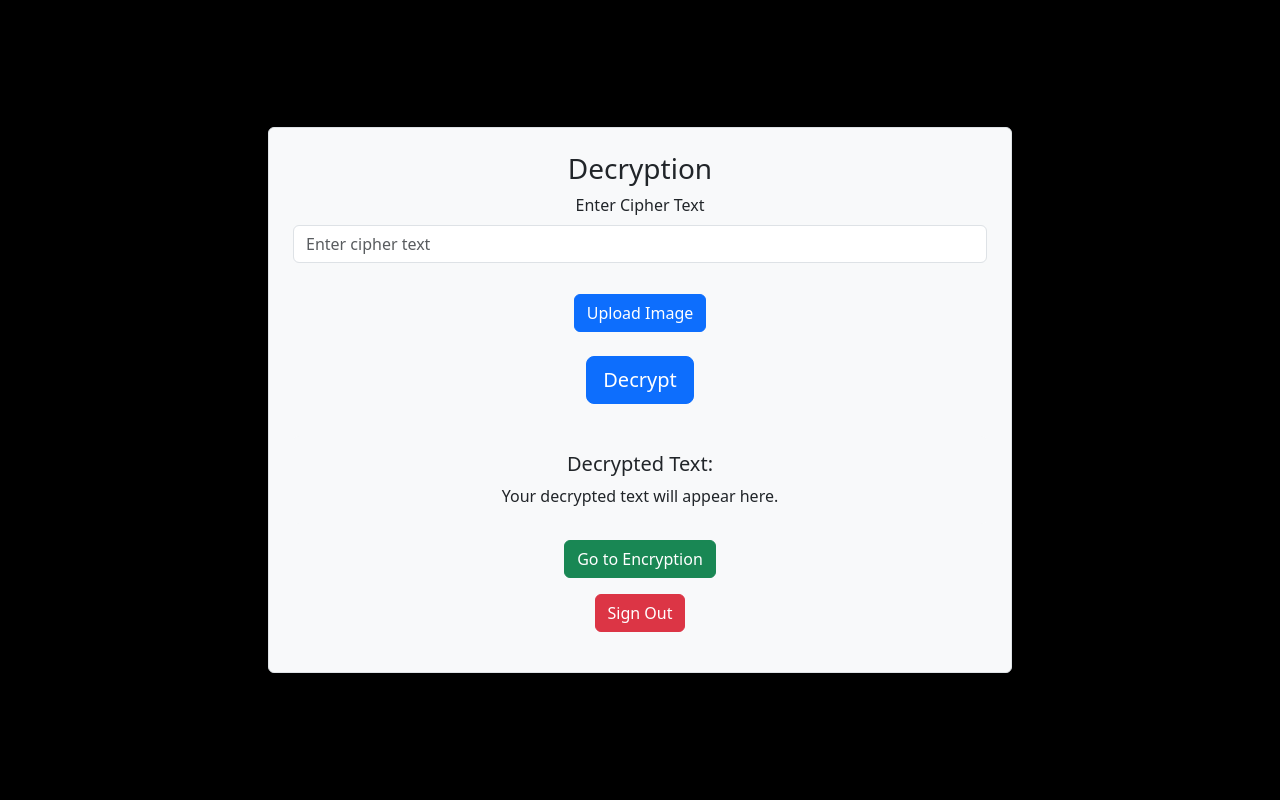
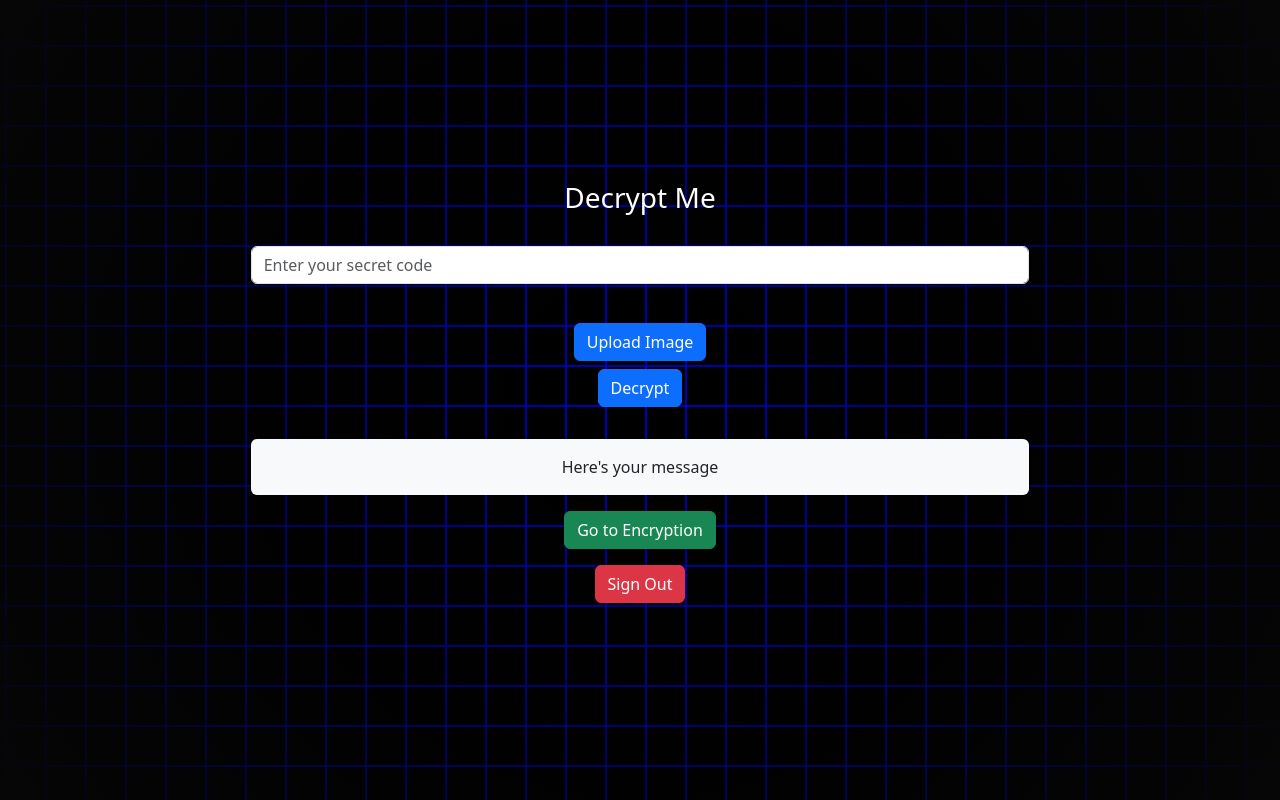
Before and after one commit to AadithyaSai/hobb-frontend, a React (Vite) app: page /home/decrypt in a window 1280 px wide. Built offline with nearby package versions, Linux system fonts and the light colour scheme; sample sign-in values are in the browser's storage.

Commit message:
change in bg

```diff
--- a/src/home/Decrypt.jsx
+++ b/src/home/Decrypt.jsx
@@ -1,5 +1,7 @@
 import React, { useState } from "react";
 import { Link } from "react-router";
+import Squares from "./Squares";
+import DecryptedText from "./DecryptedText";
 
 const Decrypt = () => {
   const [cipherInput, setCipherInput] = useState("");
@@ -28,22 +30,30 @@ const Decrypt = () => {
   };
 
   return (
-    <div className="container d-flex justify-content-center align-items-center vh-100">
-      <div className="row w-100 justify-content-center">
+    <div className="d-flex justify-content-center align-items-center vh-100 vw-100">
+      <Squares
+        speed={0.5}
+        squareSize={40}
+        direction="diagonal" // up, down, left, right, diagonal
+        borderColor="#0000FF"
+        hoverFillColor="#eee"
+        className="position-absolute w-100 h-100"
+      />
+      <div className="decryption-container row w-100 justify-content-center">
         <div
-          className="col-md-8 border p-4 rounded shadow text-center m-2 bg-light"
+          className="col-md-8 border p-4 rounded text-center m-2 "
           style={{ minWidth: "400px" }} // Ensures the box has a minimum width
         >
-          <h3>Decryption</h3>
+           <h3><DecryptedText text="Decrypt Me"
+                  style={{
+                    color: 'white',
+                  }}/></h3><br></br>
           <form
             method="post"
             encType="multipart/form-data"
             onSubmit={handleDecrypt}
           >
             <div className="mb-3">
-              <label htmlFor="cipherInput" className="form-label">
-                Enter Cipher Text
-              </label>
               <input
                 type="text"
                 id="cipherInput"
@@ -51,11 +61,11 @@ const Decrypt = () => {
                 className="form-control"
                 value={cipherInput}
                 onChange={(e) => setCipherInput(e.target.value)}
-                placeholder="Enter cipher text"
+                placeholder="Enter your secret code"
               />
             </div>
             <div className="d-flex flex-column align-items-center mb-3">
-              <label className="btn btn-primary">
+              <label className="btn btn-primary mt-2">
                 {stegoImg ? stegoImg.name : "Upload Image"}
                 <input
                   type="file"
@@ -65,15 +75,14 @@ const Decrypt = () => {
                   onChange={(e) => setStegoImg(e.target.files[0])}
                 />
               </label>
-              <button type="submit" className="btn btn-primary mt-4 btn-lg">
+              <button type="submit" className="btn btn-primary mt-2">
                 Decrypt
               </button>
             </div>
           </form>
           <div className="d-flex flex-column align-items-center mb-3"></div>
           <div className="bg-light p-3 rounded">
-            <h5>Decrypted Text:</h5>
-            {decryptedText || "Your decrypted text will appear here."}
+            {decryptedText || "Here's your message"}
           </div>
           <div className="d-flex flex-column align-items-center mb-3">
             <Link to="/home/" className="btn btn-success mt-3">
--- a/src/home/Encrypt.jsx
+++ b/src/home/Encrypt.jsx
@@ -71,10 +71,9 @@ const Encrypt = () => {
               placeholder="Drop your secret message here!!"
             />
           </div>
-          <div className="d-flex flex-column align-items-center mb-3">
+          <div className="d-flex flex-column align-items-center gap-3 mb-3">
             {/* Secondary Buttons */}
-            <div className="d-flex justify-content-center gap-2">
-              <label className="btn btn-primary mt-2">
+                <label className="btn btn-primary m-0">
                 {img ? img.name : "Upload Image"}
                 <input
                   type="file"
@@ -85,10 +84,9 @@ const Encrypt = () => {
                 />
               </label>
               {/* Encrypt Button */}
-              <button type="submit" className="btn btn-primary mt-2">
+              <button type="submit" className="btn btn-primary">
                 Encrypt
               </button>
-            </div>
           </div>
         </form>
 
--- a/src/home/Squares.css
+++ b/src/home/Squares.css
@@ -24,5 +24,20 @@
     padding: 20px;
     margin: 0;
     /* opacity: 0.5; */
+}
+
+.decryption-container {
+    position: relative;
+    z-index: 1;
+    background-color: transparent;
+    border-radius: 8px;
+    box-shadow: none;
+    padding: 20px;
+    margin: 0;
+    border: none;
 
 }
+
+.rounded {
+    border: none !important; /* Overrides any default Bootstrap styling */
+}
```
